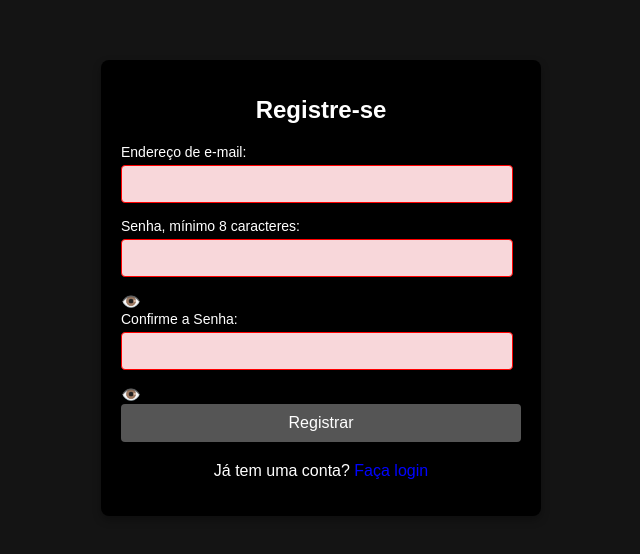
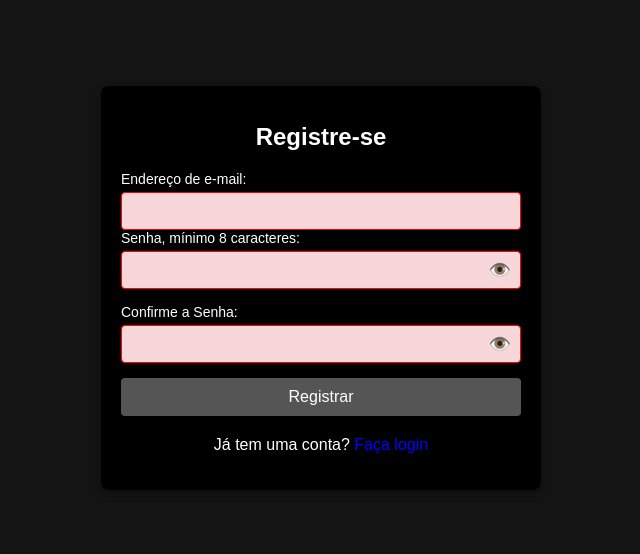
Before and after one commit to Dragonsidexx/Site-thai, a plain HTML site: page register.html in a window 1280 px wide. Shown: the part 112-666 px from the top of the page, without its empty margins (319-959 px from the left). Drawn offline with Linux system fonts and the light colour scheme.

Commit message:
Update register.css

```diff
--- a/register.css
+++ b/register.css
@@ -36,15 +36,20 @@ label {
     font-size: 14px;
 }
 
+.input-container {
+    position: relative;
+    margin-bottom: 15px;
+}
+
 input {
-    margin-bottom: 15px;
     padding: 10px;
     border: 1px solid red; /* Borda vermelha por padrão */
     border-radius: 4px;
     background-color: #f8d7da; /* Fundo vermelho por padrão */
     color: #000; /* Cor do texto preto */
     font-size: 14px;
-    width: calc(100% - 30px); /* Ajuste para deixar espaço para o ícone */
+    width: 100%; /* Largura completa do contêiner */
+    box-sizing: border-box; /* Inclui padding e border na largura total */
 }
 
 input.valid {
@@ -57,6 +62,16 @@ input.invalid {
     border-color: red;
     background-color: #f8d7da; /* Fundo vermelho claro quando inválido */
     color: #000; /* Garante que o texto da entrada inválida permaneça preto */
+}
+
+.toggle-password {
+    position: absolute;
+    right: 10px;
+    top: 50%;
+    transform: translateY(-50%);
+    cursor: pointer;
+    color: #aaa;
+    font-size: 18px; /* Tamanho do ícone para melhor visualização */
 }
 
 button {
```
